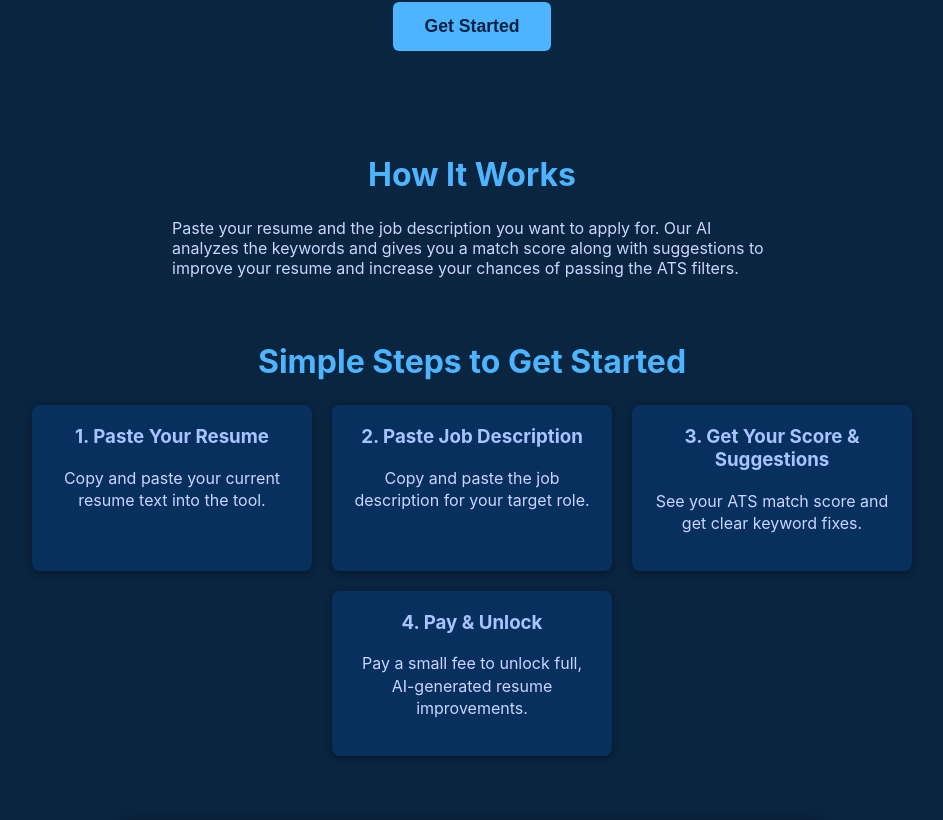
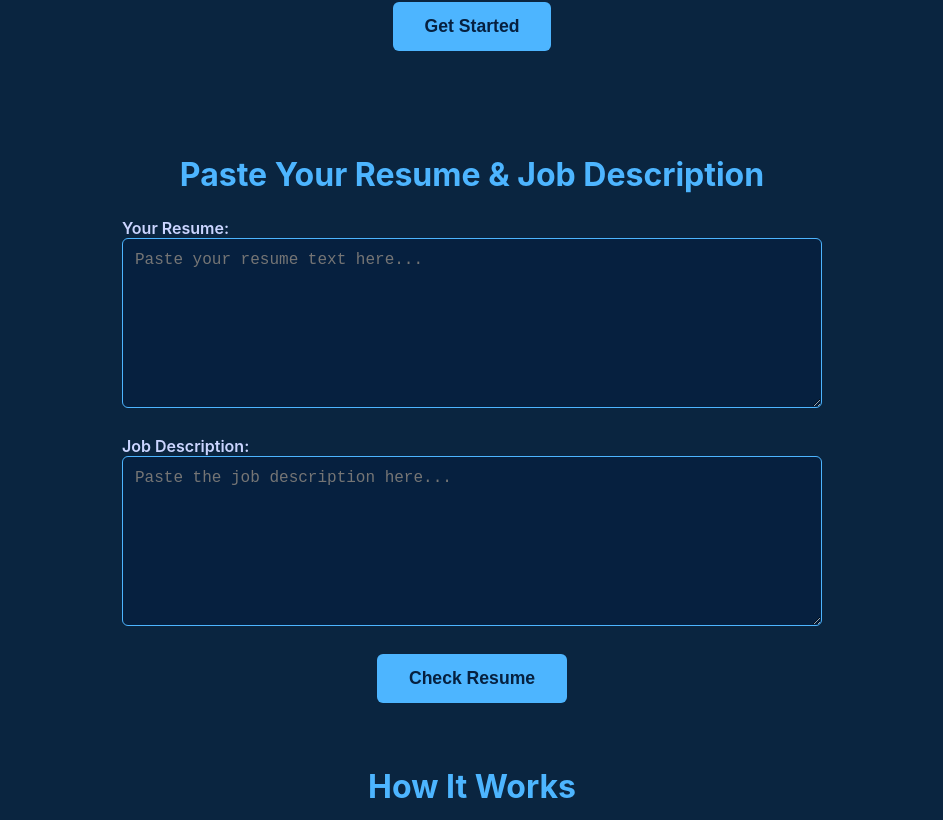
Before and after one commit to Ludample/ats-resume-checker, a Next.js app: page / in a window 1280 px wide. Shown: the part 380-1200 px from the top of the page, without its empty margins (168-1111 px from the left). Built offline with nearby package versions, Linux system fonts and the light colour scheme.

Commit message:
Update index.js

```diff
--- a/pages/index.js
+++ b/pages/index.js
@@ -237,6 +237,9 @@ export default function Home() {
         </div>
 
         <nav className={navOpen ? "open" : ""}>
+          <a href="#input-form" onClick={() => setNavOpen(false)}>
+            Get Started
+          </a>
           <a href="#how-it-works" onClick={() => setNavOpen(false)}>
             How It Works
           </a>
@@ -261,12 +264,80 @@ export default function Home() {
             className="btn-primary"
             onClick={() => {
               document
-                .getElementById("steps")
+                .getElementById("input-form")
                 .scrollIntoView({ behavior: "smooth" });
             }}
           >
             Get Started
           </button>
+        </section>
+
+        <section id="input-form" style={{ maxWidth: 700, margin: "0 auto 64px" }}>
+          <h2 style={{ color: "#4db5ff", textAlign: "center", marginBottom: 24 }}>
+            Paste Your Resume & Job Description
+          </h2>
+          <form
+            onSubmit={(e) => {
+              e.preventDefault();
+              alert("Form submitted! Next: implement resume analysis.");
+              // Placeholder, will add real logic soon
+            }}
+          >
+            <label htmlFor="resume" style={{ color: "#cbd5ff", fontWeight: "600" }}>
+              Your Resume:
+            </label>
+            <textarea
+              id="resume"
+              name="resume"
+              required
+              rows={8}
+              style={{
+                width: "100%",
+                padding: 12,
+                marginBottom: 24,
+                borderRadius: 6,
+                border: "1px solid #4db5ff",
+                fontSize: "1rem",
+                resize: "vertical",
+                backgroundColor: "#06203f",
+                color: "white",
+              }}
+              placeholder="Paste your resume text here..."
+            ></textarea>
+
+            <label
+              htmlFor="jobDescription"
+              style={{ color: "#cbd5ff", fontWeight: "600" }}
+            >
+              Job Description:
+            </label>
+            <textarea
+              id="jobDescription"
+              name="jobDescription"
+              required
+              rows={8}
+              style={{
+                width: "100%",
+                padding: 12,
+                marginBottom: 24,
+                borderRadius: 6,
+                border: "1px solid #4db5ff",
+                fontSize: "1rem",
+                resize: "vertical",
+                backgroundColor: "#06203f",
+                color: "white",
+              }}
+              placeholder="Paste the job description here..."
+            ></textarea>
+
+            <button
+              type="submit"
+              className="btn-primary"
+              style={{ display: "block", margin: "0 auto" }}
+            >
+              Check Resume
+            </button>
+          </form>
         </section>
 
         <section id="how-it-works">
```
